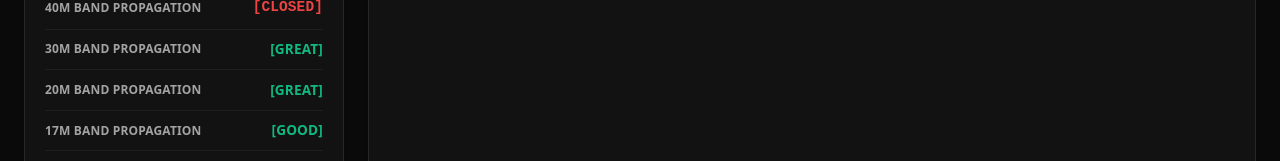
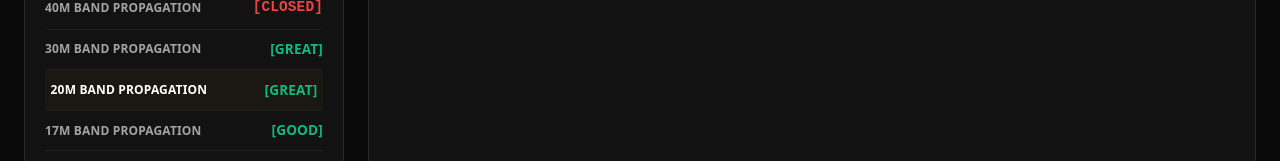
Before and after one commit to prenger745/af0db-radio, a Next.js app: page / in a window 1280 px wide. Shown: the part 919-1080 px from the top of the page. Built offline with nearby package versions, Linux system fonts and the light colour scheme; no server answers.

Commit message:
Update page.tsx

```diff
--- a/app/page.tsx
+++ b/app/page.tsx
@@ -32,7 +32,6 @@ export default function Page() {
     currentMode: "FT8"
   })
 
-  // Real-time atmospheric telemetry base states
   const [sfi, setSfi] = useState<number>(145)
   const [sunspots, setSunspots] = useState<string>("98")
   const [aIndex, setAIndex] = useState<string>("10")
@@ -59,7 +58,6 @@ export default function Page() {
         const liveCount = countMatch ? countMatch[1].split('&')[0] : "1,058"
         const liveDxcc = dxccMatch ? dxccMatch[1].split('&')[0] : "74"
 
-        // Local system clock mapping to derive true day/night propagation variables
         const currentHour = new Date().getUTCHours()
         if (currentHour < 11 || currentHour > 23) {
           setIsNight(true)
@@ -67,7 +65,6 @@ export default function Page() {
           setIsNight(false)
         }
 
-        // Live telemetry updates extracted from the primary proxy server string mapping
         const sfiM = cleanText.match(/<solarflux>([^<]*)/i)
         const sspotsM = cleanText.match(/<sunspots>([^<]*)/i)
         const aM = cleanText.match(/<aindex>([^<]*)/i)
@@ -137,10 +134,18 @@ export default function Page() {
       }
     }
 
+    // Runs immediately upon the first page load initialization
     parseLiveQrzData()
+
+    // Background interval cycle timer: Triggers an automatic silent data re-fetch loop every 5 minutes
+    const automatedRefreshCycle = setInterval(() => {
+      parseLiveQrzData()
+    }, 300000)
+
+    // Clear function that prevents script accumulation if the browser tab changes states
+    return () => clearInterval(automatedRefreshCycle)
   }, [])
 
-  // Scientific calculation engine that outputs the exact states based on incoming SFI and K-Index numbers
   const getPropRating = (band: string) => {
     if (kIndex >= 5) return "CLOSED"
     if (kIndex >= 4) return "POOR"
@@ -176,7 +181,7 @@ export default function Page() {
   const getColorClass = (rating: string) => {
     if (rating === "GREAT" || rating === "GOOD") return "txt-neon-green"
     if (rating === "FAIR") return "txt-solar-amber"
-    return "rst-r-box" // Styles POOR / CLOSED as dim aviation crimson
+    return "rst-r-box"
   }
 
   return (
@@ -323,7 +328,6 @@ export default function Page() {
               HF Band Real-Time Profiles
             </div>
 
-            {/* Matrix array drawing from the direct calculated rating functions */}
             <div className="data-row">
               <span className="data-label">80M Band Propagation</span>
               <span className={`data-value ${getColorClass(getPropRating("80M"))}`}>[{getPropRating("80M")}]</span>
@@ -336,8 +340,8 @@ export default function Page() {
               <span className="data-label">30M Band Propagation</span>
               <span className={`data-value ${getColorClass(getPropRating("30M"))}`}>[{getPropRating("30M")}]</span>
             </div>
-            <div className="data-row">
-              <span className="data-label">20M Band Propagation</span>
+            <div className="data-row" style={{ background: "rgba(245,158,11,0.04)", paddingLeft: "0.35rem", paddingRight: "0.35rem", borderRadius: "4px" }}>
+              <span className="data-label" style={{ color: "#ffffff", fontWeight: "700" }}>20M Band Propagation</span>
               <span className={`data-value ${getColorClass(getPropRating("20M"))}`}>[{getPropRating("20M")}]</span>
             </div>
             <div className="data-row">
```
